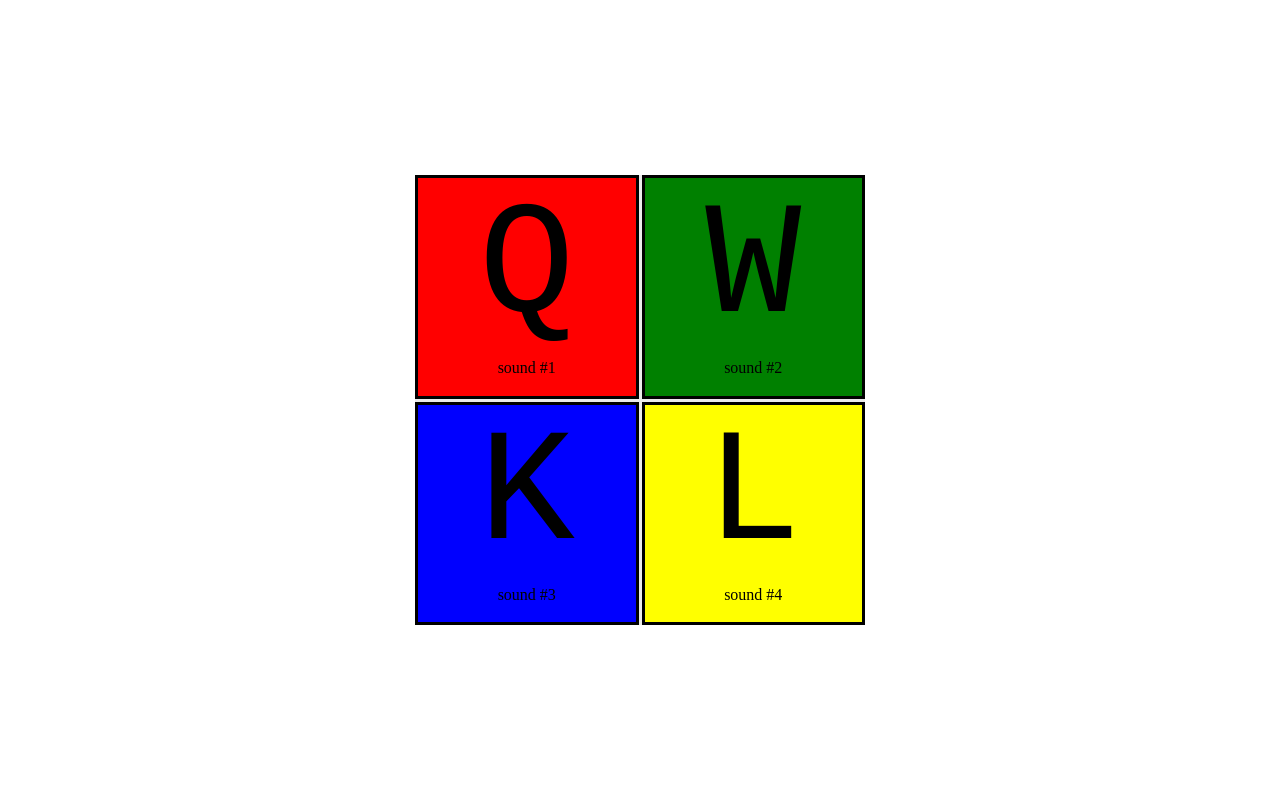
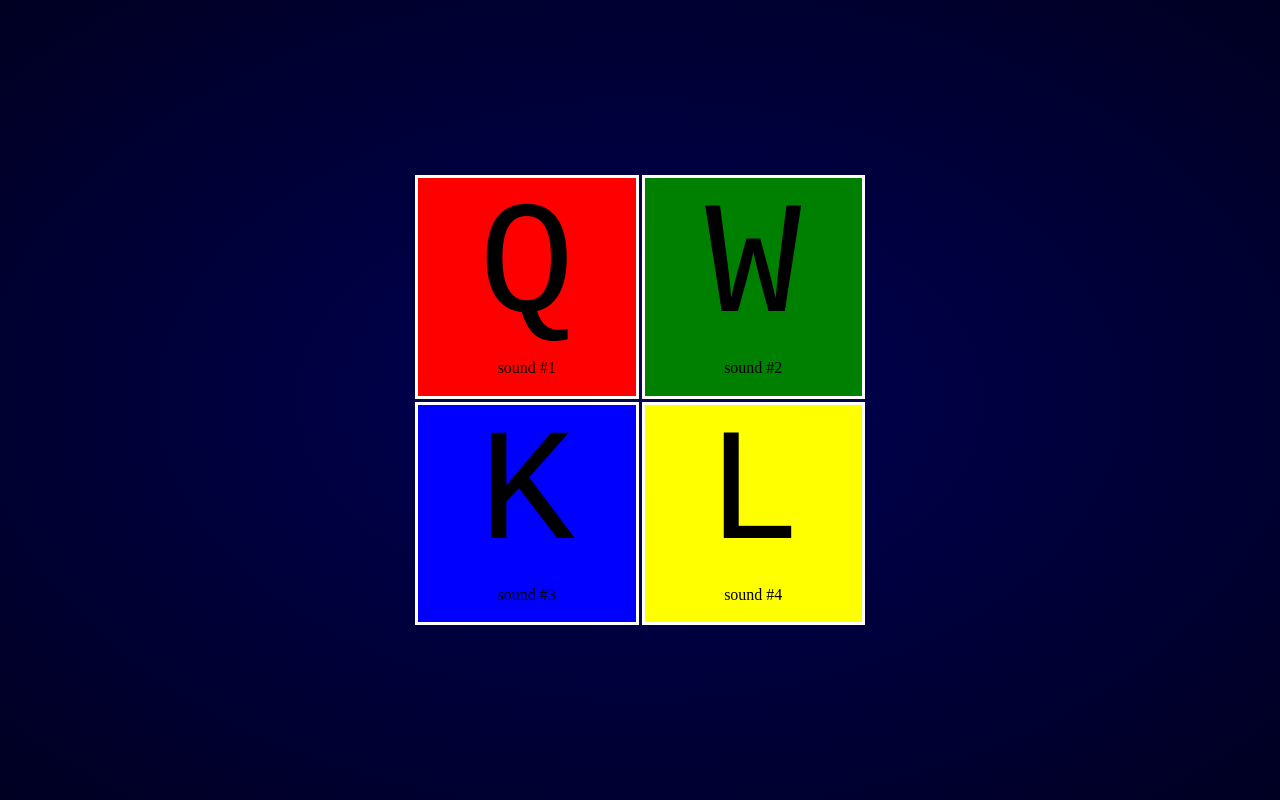
Before and after one commit to PatrikPajer/JavaScript30, a plain HTML site: page Projects/01_Drumkit/index.html in a window 1280 px wide. Drawn offline with Linux system fonts and the light colour scheme.

Commit message:
Add some styling

```diff
--- a/Projects/01_Drumkit/style.css
+++ b/Projects/01_Drumkit/style.css
@@ -13,6 +13,8 @@ html, body {
 body {
 	display: flex;
 	align-items: center;
+
+	background-image: radial-gradient(#000055, #000022);
 }
 
 .key_div {
@@ -36,7 +38,7 @@ body {
 	height: 100%;
 	width: 100%;
 
-	border: 3px black solid;
+	border: 3px white solid;
 
 	text-align:center;
 
```
